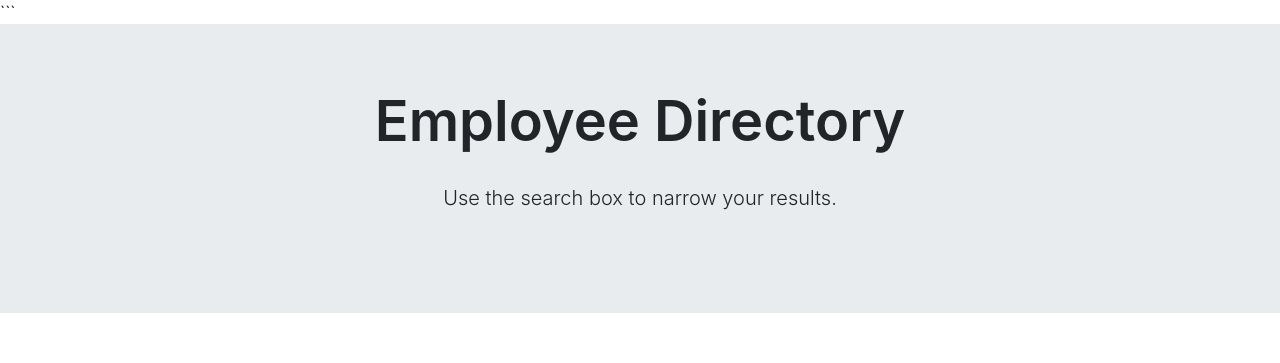
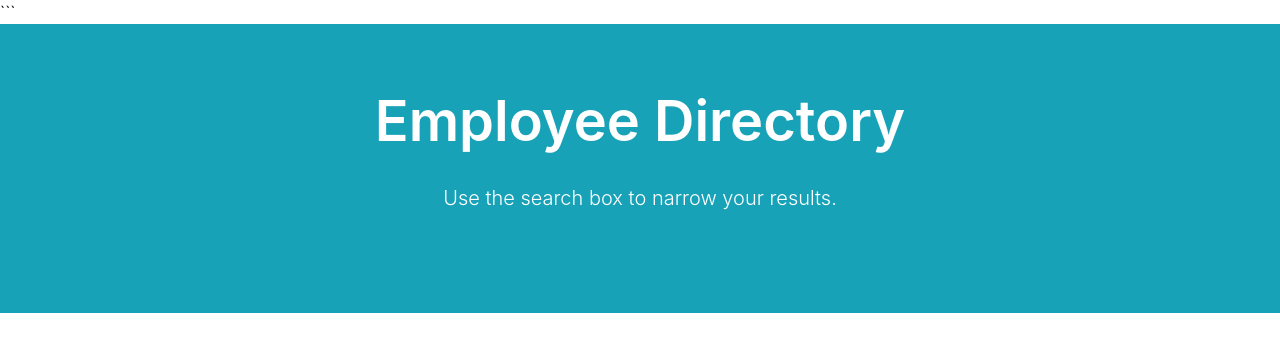
Before and after one commit to AminaTheUnicorn/user-directory, a React (Create React App) app: page / in a window 1280 px wide. Shown: the top 363 px of the page. Built offline with nearby package versions, Linux system fonts and the light colour scheme; no server answers.

Commit message:
header color changed

```diff
--- a/src/App.js
+++ b/src/App.js
@@ -13,12 +13,6 @@ function App(){
        </>
     );
 
-
-
-
-
-
-
     };
 
 export default App;
--- a/src/components/Header/Header.js
+++ b/src/components/Header/Header.js
@@ -4,12 +4,12 @@ import "../Header/styles/Header.css";
 function Header(){
 
     return (
-    <div class="jumbotron jumbotron-fluid">
-    <div class="container">
-    <h1 class="display-4">Employee Directory</h1>
-    <p class="lead">Use the search box to narrow your results.</p>
+    <div class="jumbotron jumbotron-fluid bg-info" style={{color:"white"}}>
+        <div class="container">
+            <h1 class="display-4">Employee Directory</h1>
+            <p class="lead">Use the search box to narrow your results.</p>
+        </div>
     </div>
-</div>
 );
     }
 export default Header;
```
